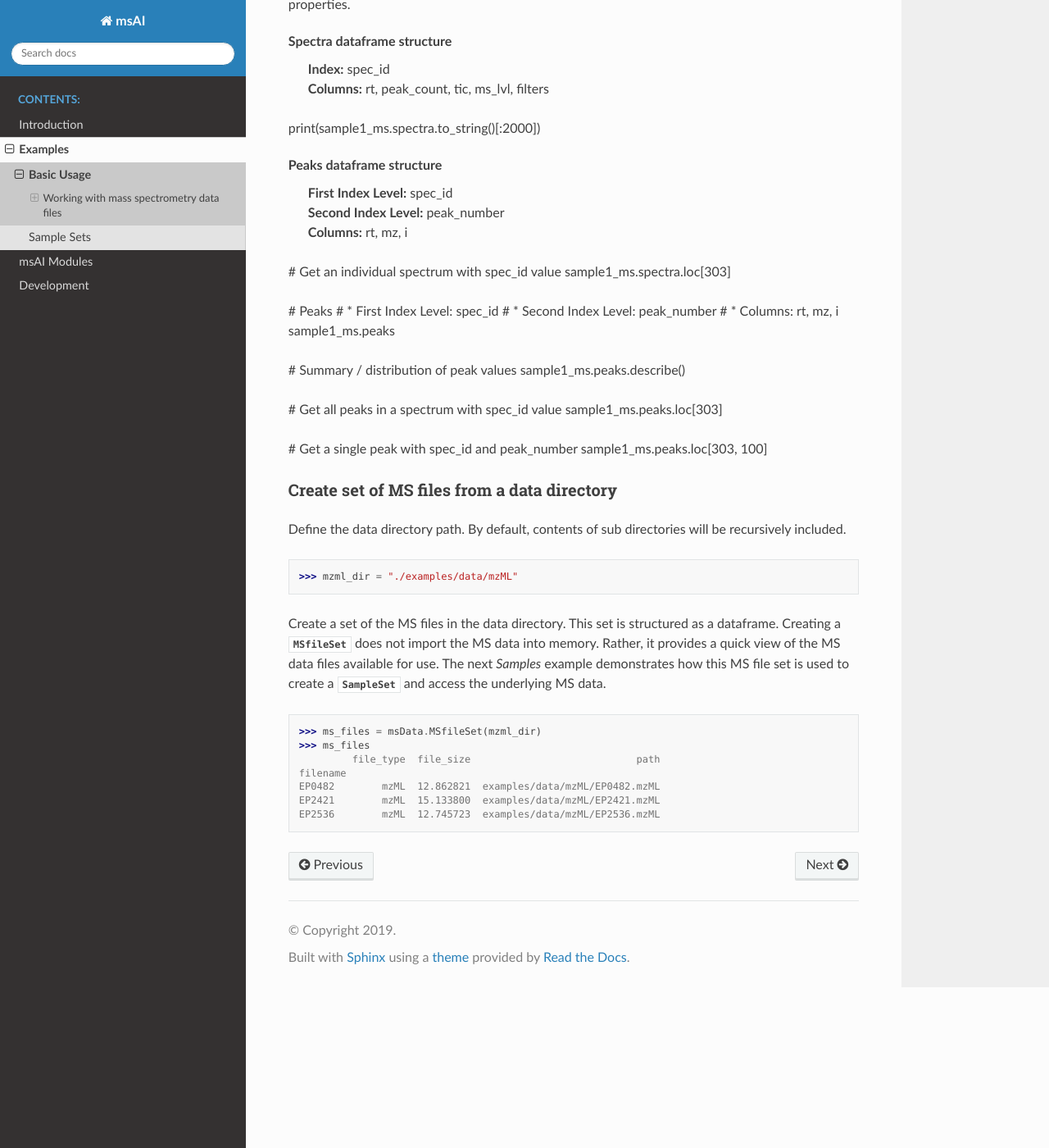
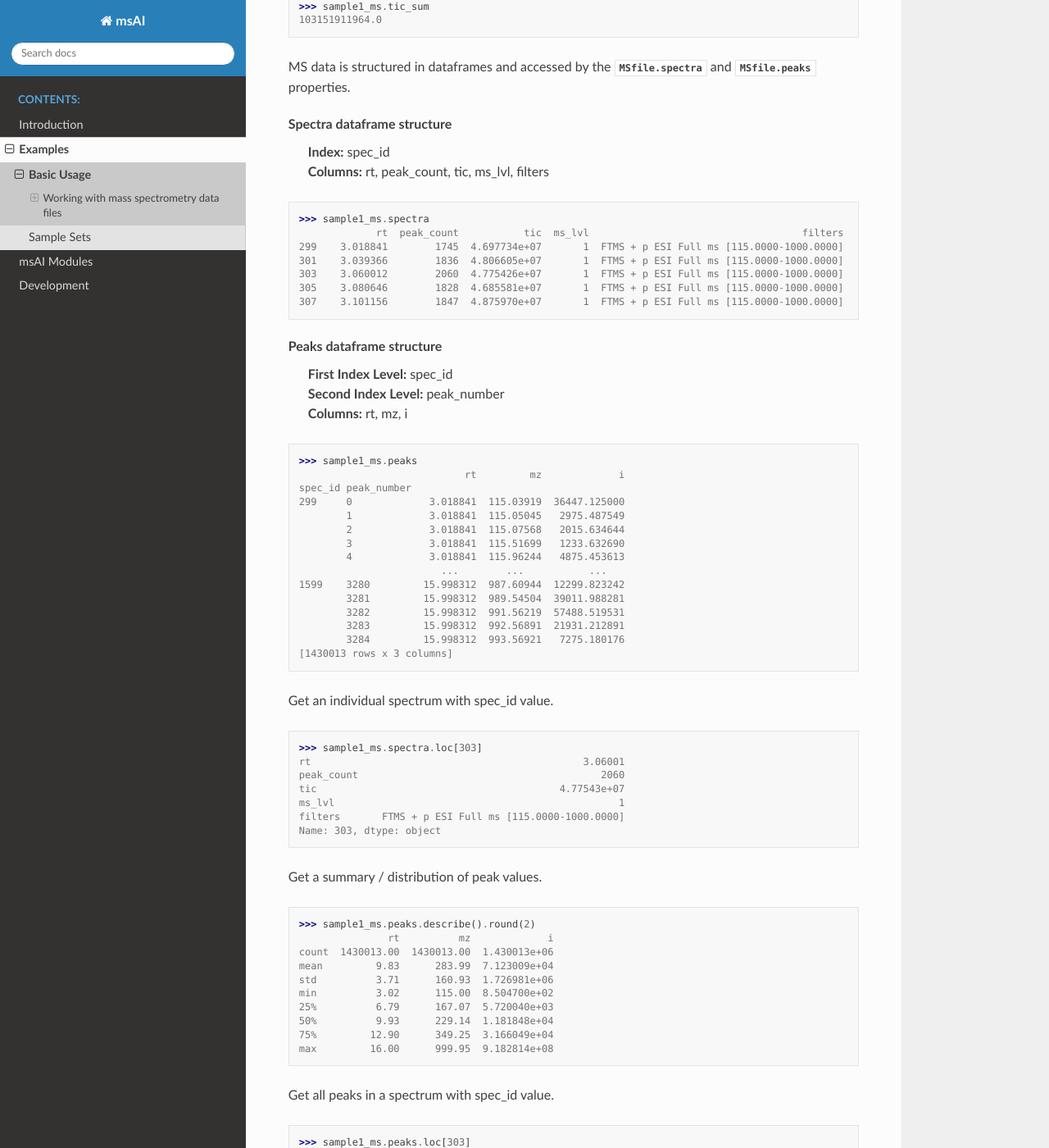
Before and after one commit to IsotopeC/msAI, a Sphinx documentation site: the page built from docs/examples/basics.rst, in a window 1280 px wide and 1400 px high, scrolled down 732 px. Shown: the whole window at 82% size. Built offline with Sphinx 7.4.7 and the Read the Docs theme 2.0.0, drawn with Linux system fonts in a browser that asks for light colours; some of the changed text lies outside the part shown.

Commit message:
ms data example updates

```diff
--- a/docs/examples/basics.rst
+++ b/docs/examples/basics.rst
@@ -22,11 +22,17 @@ MS data is accessed using a `.MSfile` implementation matching the file type.
 The `.MSfile` interface provides several properties for accessing MS metadata.
 
 >>> sample1_ms.run_id
+'EP2421'
 >>> sample1_ms.run_date
+'2017-06-28T04:10:21Z'
 >>> sample1_ms.ms_file_version
+'1.1.0'
 >>> sample1_ms.spectrum_count
+651
 >>> sample1_ms.peak_count
+1430013
 >>> sample1_ms.tic_sum
+103151911964.0
 
 MS data is structured in dataframes and
 accessed by the `.MSfile.spectra` and `.MSfile.peaks` properties.
@@ -35,34 +41,84 @@ Spectra dataframe structure
     | **Index:**  spec_id
     | **Columns:**  rt,  peak_count,  tic,  ms_lvl,  filters
 
-print(sample1_ms.spectra.to_string()[:2000])
-
+>>> sample1_ms.spectra
+             rt  peak_count           tic  ms_lvl                                    filters
+299    3.018841        1745  4.697734e+07       1  FTMS + p ESI Full ms [115.0000-1000.0000]
+301    3.039366        1836  4.806605e+07       1  FTMS + p ESI Full ms [115.0000-1000.0000]
+303    3.060012        2060  4.775426e+07       1  FTMS + p ESI Full ms [115.0000-1000.0000]
+305    3.080646        1828  4.685581e+07       1  FTMS + p ESI Full ms [115.0000-1000.0000]
+307    3.101156        1847  4.875970e+07       1  FTMS + p ESI Full ms [115.0000-1000.0000]
 
 Peaks dataframe structure
     | **First Index Level:**  spec_id
     | **Second Index Level:**  peak_number
     | **Columns:**  rt,  mz,  i
 
-# Get an individual spectrum with spec_id value
-sample1_ms.spectra.loc[303]
-
-# Peaks
-#   * First Index Level: spec_id
-#   * Second Index Level: peak_number
-#   * Columns: rt, mz, i
-sample1_ms.peaks
-
-# Summary / distribution of peak values
-sample1_ms.peaks.describe()
-
-# Get all peaks in a spectrum with spec_id value
-sample1_ms.peaks.loc[303]
-
-# Get a single peak with spec_id and peak_number
-sample1_ms.peaks.loc[303, 100]
+>>> sample1_ms.peaks
+                            rt         mz             i
+spec_id peak_number
+299     0             3.018841  115.03919  36447.125000
+        1             3.018841  115.05045   2975.487549
+        2             3.018841  115.07568   2015.634644
+        3             3.018841  115.51699   1233.632690
+        4             3.018841  115.96244   4875.453613
+                        ...        ...           ...
+1599    3280         15.998312  987.60944  12299.823242
+        3281         15.998312  989.54504  39011.988281
+        3282         15.998312  991.56219  57488.519531
+        3283         15.998312  992.56891  21931.212891
+        3284         15.998312  993.56921   7275.180176
+[1430013 rows x 3 columns]
 
 
+Get an individual spectrum with spec_id value.
 
+>>> sample1_ms.spectra.loc[303]
+rt                                              3.06001
+peak_count                                         2060
+tic                                         4.77543e+07
+ms_lvl                                                1
+filters       FTMS + p ESI Full ms [115.0000-1000.0000]
+Name: 303, dtype: object
+
+Get a summary / distribution of peak values.
+
+>>> sample1_ms.peaks.describe().round(2)
+               rt          mz             i
+count  1430013.00  1430013.00  1.430013e+06
+mean         9.83      283.99  7.123009e+04
+std          3.71      160.93  1.726981e+06
+min          3.02      115.00  8.504700e+02
+25%          6.79      167.07  5.720040e+03
+50%          9.93      229.14  1.181848e+04
+75%         12.90      349.25  3.166049e+04
+max         16.00      999.95  9.182814e+08
+
+Get all peaks in a spectrum with spec_id value.
+
+>>> sample1_ms.peaks.loc[303]
+                   rt         mz             i
+peak_number
+0            3.060012  115.03925  41569.882812
+1            3.060012  115.05054   2562.014648
+2            3.060012  115.07562   1966.861328
+3            3.060012  115.08680   2180.555420
+4            3.060012  115.52079   1273.498047
+               ...        ...           ...
+2055         3.060012  717.65051   2805.519287
+2056         3.060012  787.67346   2972.889648
+2057         3.060012  896.67566   2859.390381
+2058         3.060012  909.33502   3785.186035
+2059         3.060012  926.53265   2564.230713
+[2060 rows x 3 columns]
+
+Get a single peak with spec_id and peak_number.
+
+>>> sample1_ms.peaks.loc[303, 100]
+rt        3.060012
+mz      125.060060
+i     10957.689453
+Name: (303, 100), dtype: float64
 
 Create set of MS files from a data directory
 --------------------------------------------
```
